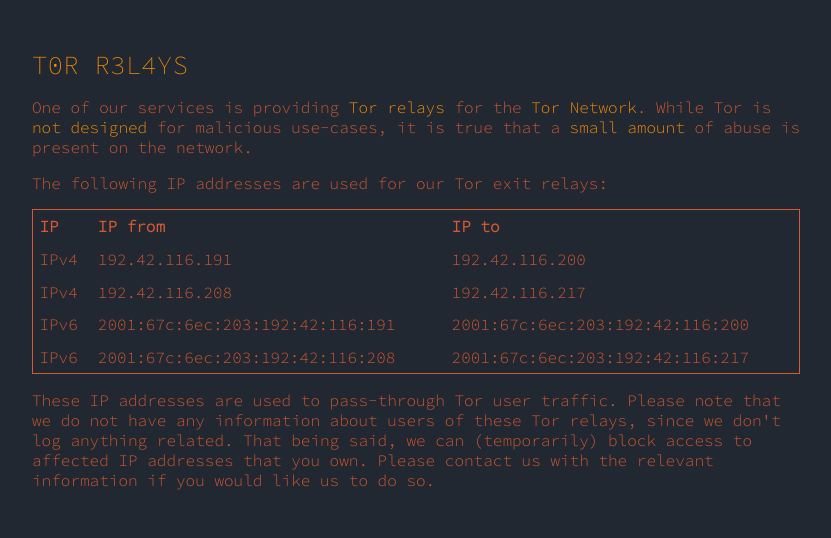
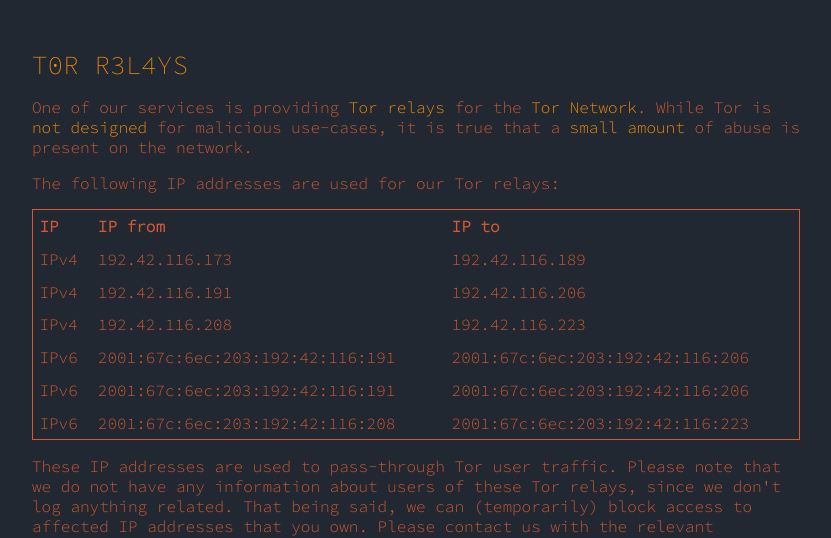
Before and after one commit to nothingtohide/nothingtohide.nl, a plain HTML site: page abuse.html in a window 1280 px wide. Shown: the part 253-791 px from the top of the page, without its empty margins (224-1055 px from the left). Drawn offline with Linux system fonts and the light colour scheme.

Commit message:
1.2.1-RELEASE
- Fixed typo in hostname.
- Added Tor relay IP range.

```diff
--- a/abuse.html
+++ b/abuse.html
@@ -26,7 +26,7 @@
     <content>
         <h2>T0R R3L4YS</h2>
         <p>One of our services is providing <a href="https://metrics.torproject.org/rs.html#search/family:B5558CFA70A5308582B25767C9698E6DBE6A90B2">Tor relays</a> for the <a href="https://en.wikipedia.org/wiki/Tor_(network)">Tor Network</a>. While Tor is <a href="https://2019.www.torproject.org/about/overview.html">not designed</a> for malicious use-cases, it is true that a <a href="https://2019.www.torproject.org/docs/faq-abuse">small amount</a> of abuse is present on the network.</p>
-        <p>The following IP addresses are used for our Tor exit relays:</p>
+        <p>The following IP addresses are used for our Tor relays:</p>
         <!-- tor exit IP list -->
         <table>
             <tr>
@@ -36,23 +36,33 @@
             </tr>
             <tr>
                 <td>IPv4</td>
+                <td>192.42.116.173</td>
+                <td>192.42.116.189</td>
+            </tr>
+            <tr>
+                <td>IPv4</td>
                 <td>192.42.116.191</td>
-                <td>192.42.116.200</td>
+                <td>192.42.116.206</td>
             </tr>
             <tr>
                 <td>IPv4</td>
                 <td>192.42.116.208</td>
-                <td>192.42.116.217</td>
+                <td>192.42.116.223</td>
             </tr>
             <tr>
                 <td>IPv6</td>
                 <td>2001:67c:6ec:203:192:42:116:191</td>
-                <td>2001:67c:6ec:203:192:42:116:200</td>
+                <td>2001:67c:6ec:203:192:42:116:206</td>
+            </tr>
+            <tr>
+                <td>IPv6</td>
+                <td>2001:67c:6ec:203:192:42:116:191</td>
+                <td>2001:67c:6ec:203:192:42:116:206</td>
             </tr>
             <tr>
                 <td>IPv6</td>
                 <td>2001:67c:6ec:203:192:42:116:208</td>
-                <td>2001:67c:6ec:203:192:42:116:217</td>
+                <td>2001:67c:6ec:203:192:42:116:223</td>
             </tr>
         </table>
         <p>These IP addresses are used to pass-through Tor user traffic. Please note that we do not have any information about users of these Tor relays, since we don't log anything related. That being said, we can (temporarily) block access to affected IP addresses that you own. Please contact us with the relevant information if you would like us to do so.</p>
```
Also changed, not shown: tor.html (+1 -1 lines).
